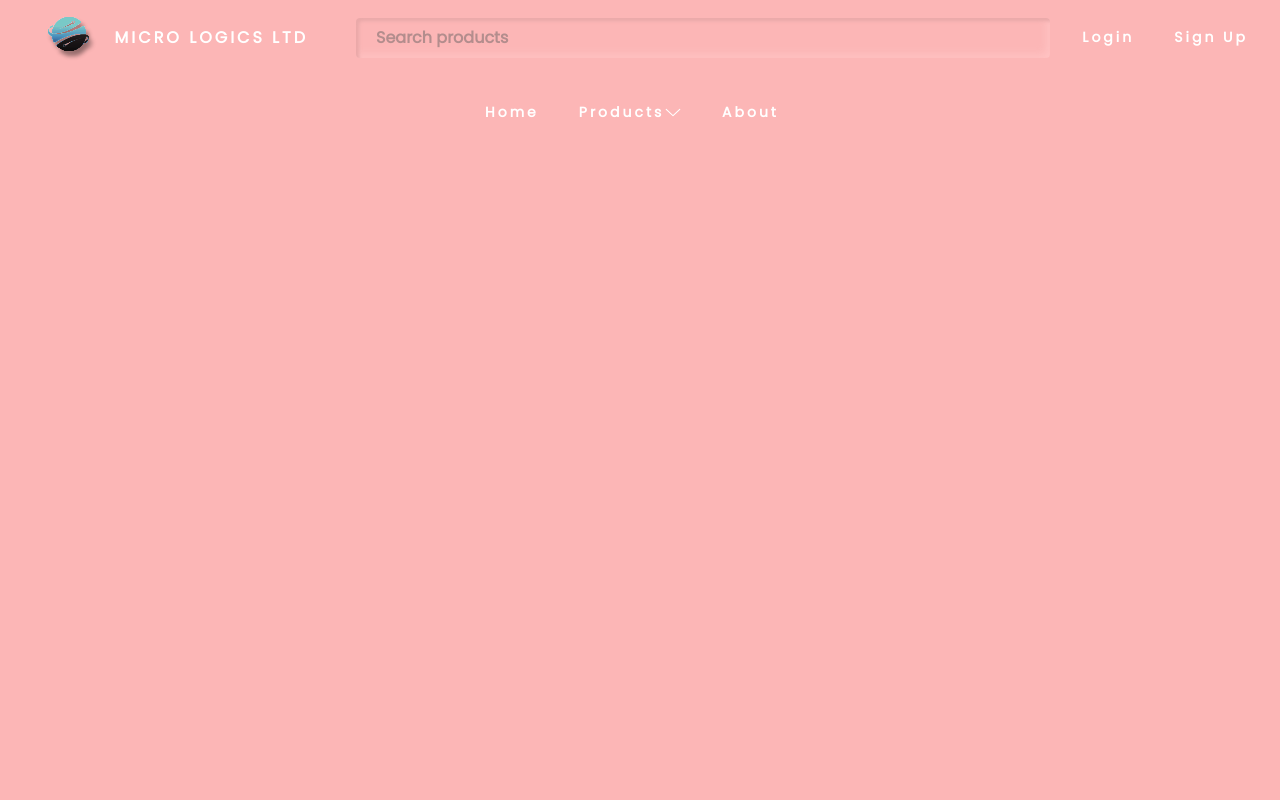
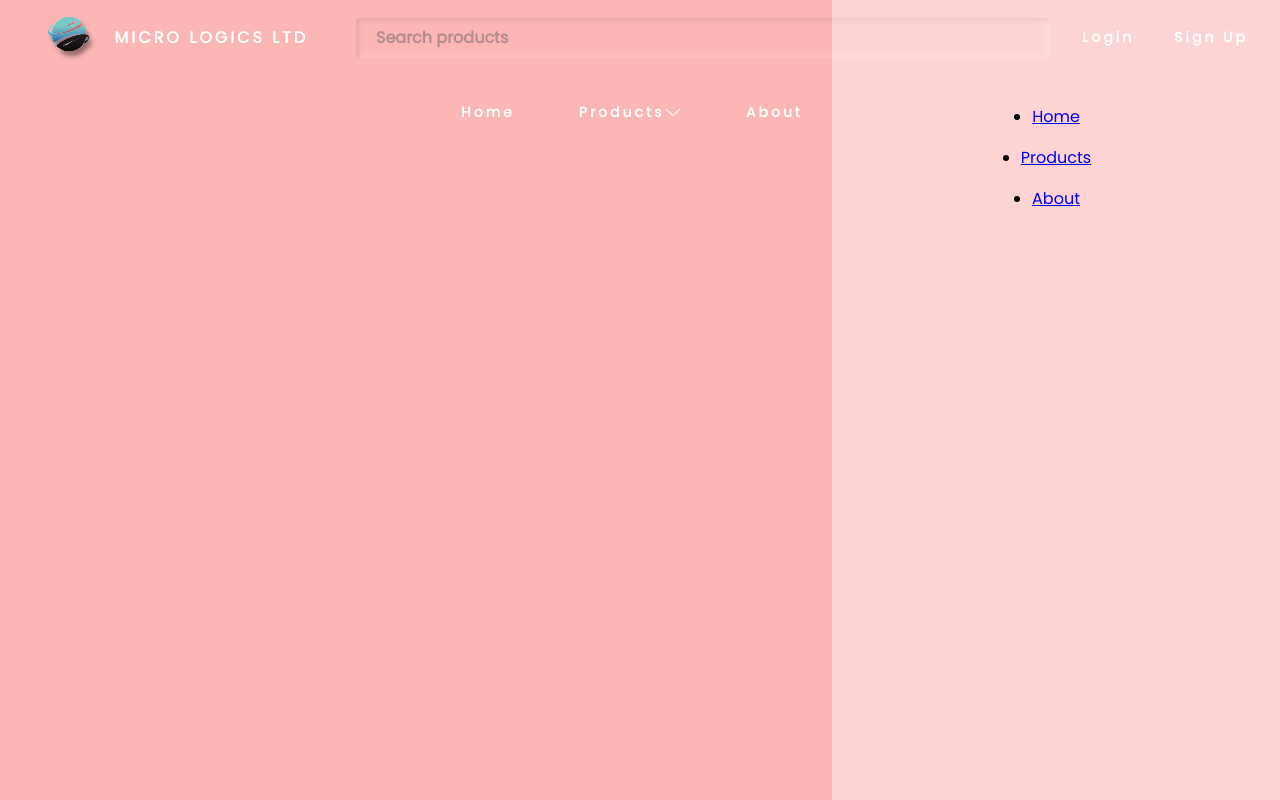
Before and after one commit to divramhit/assignment-web, a PHP site: page / in a window 1280 px wide. Run offline with PHP 8.4, Linux system fonts and the light colour scheme.

Commit message:
Added a dedicated sidebar and chages made to DIFFERENT DEVICES for Nav-links(old part is still commented)

```diff
--- a/index.html
+++ b/index.html
@@ -10,6 +10,8 @@
 </head>
 
 <body class = "home">
+
+  <!-- Primary Header -->
   <header class = "primary-header">
     <ul class = "logo-and-name">
       <li>
@@ -30,7 +32,7 @@
       <span class="sr-only">Menu</span>
     </button>
 
-    <nav>
+    <nav class="upper-navigation">
         <ul id = "nav-links" data-visible = "false" class = "nav-links">
             <li>
               <a href="login.html"><div>Login</div></a>
@@ -41,9 +43,12 @@
         </ul>
     </nav>
   </header>
+  <!-- End of Primary Header -->
+
+  <!-- Secondary Header -->
   <header class= "secondary_header">
-    <nav>
-        <ul id = "nav-links" data-visible = "false" class = "nav-links">
+    <nav class="lower-navigation">
+        <ul id = "sub-nav-links" data-visible = "false" class = "sub-nav-links">
             <li>
               <a href="index.html"><div>Home</div></a>
             </li>
@@ -55,7 +60,23 @@
             </li>
         </ul>
   </header>
+  <!-- End of Secondary Header -->
 
+  <!-- Side Bar -->
+  <nav class= "side-bar-nav">
+    <ul id="side-nav-links" class="side-nav-links" data-visible="false">
+      <li>
+        <a href="index.html"><div>Home</div></a>
+      </li>
+      <li>
+        <a href="#"><div class="products-dropdown" aria-expanded="false">Products<span class="dropdown_icon"></span></div></a>
+      </li>
+      <li>
+        <a href="about.html"><div>About</div></a>
+      </li>
+    </ul>
+  </nav>
+  <!-- End of Side Bar -->
   <div class = "container">
 
   </div>
--- a/style.css
+++ b/style.css
@@ -44,11 +44,12 @@ inset -.2rem -.2rem .5rem var(--white); */
 }
 
 body{
-  overflow-x: hidden;
+  /* overflow-x: hidden; */
   font-family: Poppins, sans-serif;
   background-color: var(--bgcolor);
 }
 
+/* -------------HEADERS------------------------------- */
 .primary-header {
   background: var(--bgcolor);
   /* box-shadow:  20px 20px 60px #d69b9b,
@@ -73,7 +74,9 @@ body{
 .secondary_header:hover{
   box-shadow:  0px 10px 30px #d69b9b;
 }
+/* -----------------------END OF HEARDERS-------------------------- */
 
+/* ---------------------DROP-DOWN-ICON---------------------------------- */
 .dropdown_icon{
   color: white;
   background-color: transparent;
@@ -84,11 +87,14 @@ body{
   /* top: -0.3rem; */
   /* right: 2rem; */
 }
+/* -----------------------------END OF DROPDOWN ICON------------------------------------ */
+
 
 .mobile-nav-toggle{
   display: none;
 }
 
+/* -------------------------------LOGO AND NAME--------------------------------------- */
 .logo-and-name{
   grid-gap: 0.1rem;
   display: flex;
@@ -117,7 +123,9 @@ body{
   /* aspect-ratio: 1; */
   /* margin: 2rem; */
 }
+/* ---------------------------END OF LOGO AND NAME-------------------------------- */
 
+/* -------------------------SEARCHBAR--------------------------------------------- */
 .searchbar_input{
   text-indent: 20px;
   font-size: 1.0rem;
@@ -143,8 +151,21 @@ body{
   box-shadow: .3rem .3rem .6rem #d69b9b,
             -.2rem -.2rem .5rem #ffd1d1;
 }
+/* -----------------------------END OF SEARCHBAR------------------------------------- */
 
-nav{
+/* -----------------------------------MAIN NAV-LINKS----------------------------------------- */
+.upper-navigation{
+  position: sticky;
+  display: flex;
+  align-items: center;
+  border: none;
+  outline: none;
+  height: 100%;
+  /* transition-duration: 1.4s; */
+  margin-right: 1rem;
+}
+
+.lower-navigation{
   position: sticky;
   display: flex;
   align-items: center;
@@ -194,15 +215,77 @@ nav{
   box-shadow:  5px 5px 5px #d99d9d,
                -5px -5px 5px #ffcfcf;
 }
+.nav-links li{
+  list-style: none;
+}
+
+.sub-nav-links{
+    grid-gap: 2rem;
+    display: flex;
+    transition: grid-column-gap 2s;
+}
+.sub-nav-links a{
+  outline: none;
+  display: flex;
+  color: white;
+  text-decoration: none;
+  letter-spacing: 3px;
+  font-weight: bold;
+  font-size: 14px;
+}
+
+.sub-nav-links a > div{
+  display: flex;
+  /* display: grid; */
+  align-items: center;
+  place-content: center;
+  padding-inline: 1rem;
+  white-space: nowrap;
+  min-height: 1.8rem;
+  width: 100%;
+  /* width: 6rem; */
+  transition: box-shadow 0.5s, border-radius 0.5s;
+}
+.sub-nav-links a > div:hover{
+  border-radius: 11px;
+  background: linear-gradient(145deg, #ffc3c3, #e3a4a4);
+  box-shadow:  5px 5px 5px #d99d9d,
+               -5px -5px 5px #ffcfcf;
+}
+.sub-nav-links a > div:active{
+  border-radius: 11px;
+  background: linear-gradient(145deg, #e3a4a4, #ffc3c3);
+  box-shadow:  5px 5px 5px #d99d9d,
+               -5px -5px 5px #ffcfcf;
+}
+.sub-nav-links li{
+  list-style: none;
+}
 
 a{
   outline: 0;
   -webkit-tap-highlight-color: transparent;
 }
-.nav-links li{
-  list-style: none;
+/* ------------------------------------END OF MAIN NAV-LINKS--------------------------------- */
+
+/* -----------------------SIDE BAR---------------------------------------------- */
+.side-nav-links{
+  position: fixed;
+  z-index: 1000;
+  display: flex;
+  grid-row-gap: 1rem;
+  inset: 0 0 0 65%;
+  align-items: center;
+  flex-direction: column;
+  padding: min(13vh, 10rem) 2rem;
+  background: hsl(0, 0%, 100%, 0.4);
+  transform: translateX(0%);
+  transition: transform 350ms ease-in;
 }
+/* -----------------------------------END OF SIDE BAR-------------------------------------- */
 
+
+/* -----------------------------------DIFFERENT SCREEN SIZES----------------------------------- */
 @media screen and (max-width: 100rem) {
   .nav-links
   {
@@ -221,7 +304,7 @@ a{
     display: none;
   }
 
-  .nav-links{
+  /* .nav-links{
     position: fixed;
     z-index: 1000;
     display: flex;
@@ -231,8 +314,12 @@ a{
     flex-direction: column;
     padding: min(13vh, 10rem) 2rem;
     background: hsl(0, 0%, 100%, 0.4);
-    transform: translateX(100%);
+    transform: translateX(0%);
     transition: transform 350ms ease-in;
+  } */
+
+  .nav-links{
+    visibility: hidden;
   }
 
   .resize-animation-stopper * {        /*Helps to mitigate jankiness when resizing window*/
@@ -303,7 +390,7 @@ a{
 }
 
 @media screen and (max-width: 31rem) and (max-height: 30rem){
-  .nav-links{
+  /* .nav-links{
     position: fixed;
     z-index: 1000;
     display: flex;
@@ -315,6 +402,10 @@ a{
     background: hsl(0, 0%, 100%, 0.4);
     transform: translateX(100%);
     transition: transform 350ms ease-in;
+  } */
+
+  .nav-links{
+    visibility: none;
   }
 
   @supports (backdrop-filter: blur(0.3rem)) {
@@ -352,7 +443,7 @@ a{
 }
 
 @media screen and (max-height: 30rem){
-  .nav-links{
+  /* .nav-links{
     position: fixed;
     z-index: 1000;
     display: flex;
@@ -364,6 +455,10 @@ a{
     background: hsl(0, 0%, 100%, 0.4);
     transform: translateX(100%);
     overflow-y: scroll;
+  } */
+
+  .nav-links{
+    visibility: none;
   }
 
   @supports (backdrop-filter: blur(0.3rem)) {
```
